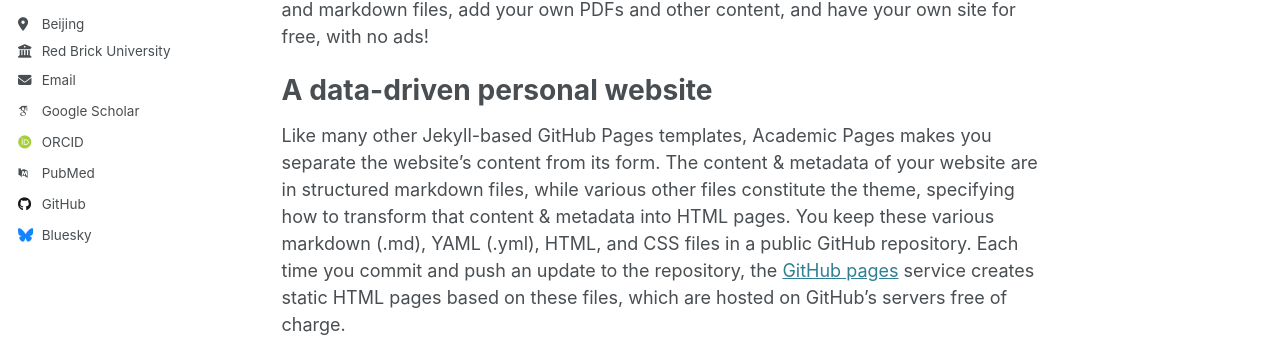
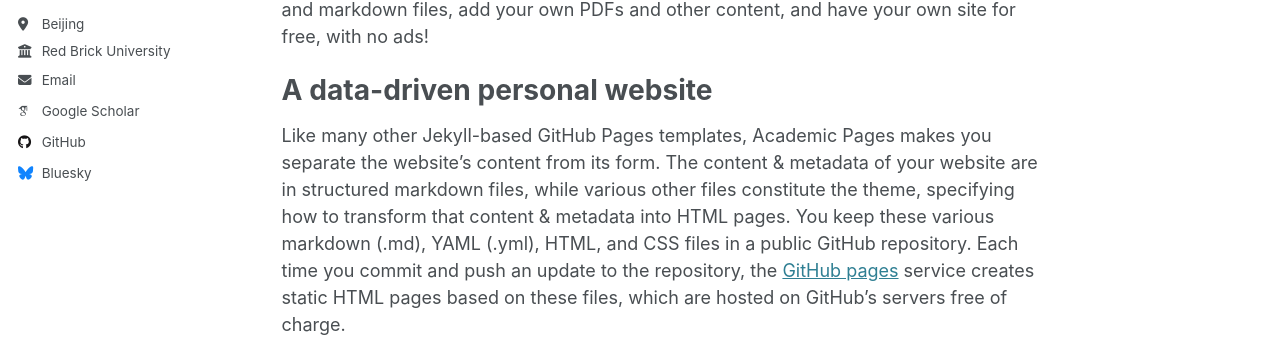
Before and after one commit to yuyue5555/yuyue5555.github.io, a Jekyll site: the page built from _pages/about.md, in a window 1280 px wide. Shown: the part 369-706 px from the top of the page. Built offline with Jekyll 4.4.1, drawn with Linux system fonts in a browser that asks for light colours; some web fonts are replaced.

Commit message:
5th update

```diff
--- a/_config.yml
+++ b/_config.yml
@@ -35,9 +35,9 @@ author:
   arxiv            : # URL - Update with the correct link to your profile
   googlescholar    : "https://scholar.google.com/citations?user=PS_CX0AAAAAJ"
   impactstory      : # URL
-  orcid            : "http://orcid.org/yourorcidurl"
+  orcid            : # "http://orcid.org/yourorcidurl"
   semantic         : # URL
-  pubmed           : "https://www.ncbi.nlm.nih.gov/pubmed/?term=john+snow"
+  pubmed           : # "https://www.ncbi.nlm.nih.gov/pubmed/?term=john+snow"
   researchgate     : # URL
   scopus           : # URL
 
@@ -45,7 +45,7 @@ author:
   bitbucket        : # Username - Update with your username on the site
   codepen          : # Username
   dribbble         : # Username
-  github           : "academicpages"
+  github           : "yuyue5555"
   kaggle           : # Username
   stackoverflow    : # User number or user number and name (i.e., use "1" or "1/jeff-atwood")
 
```
